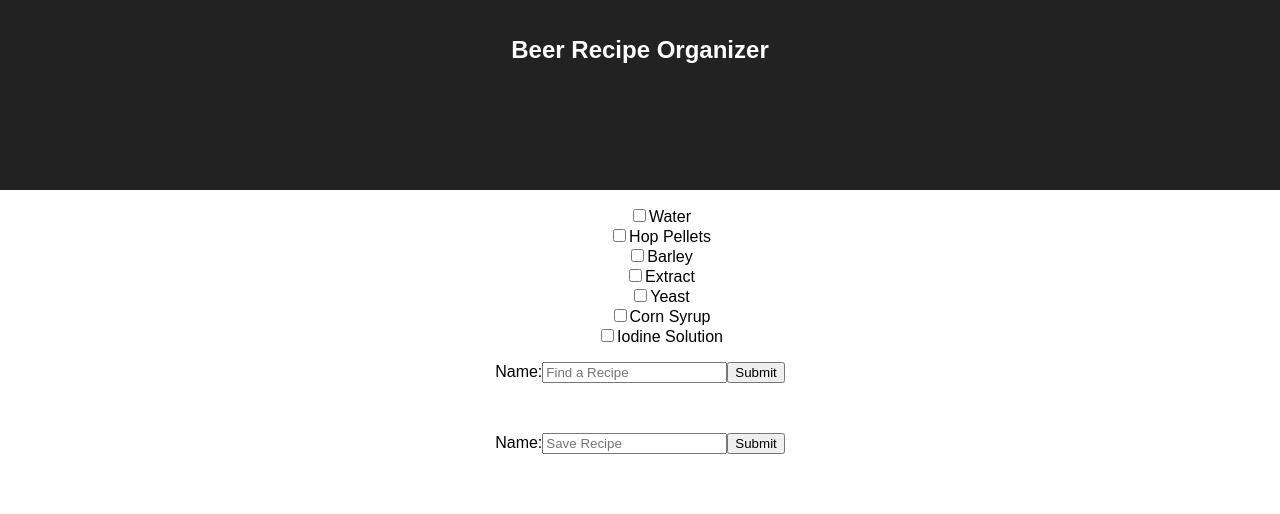
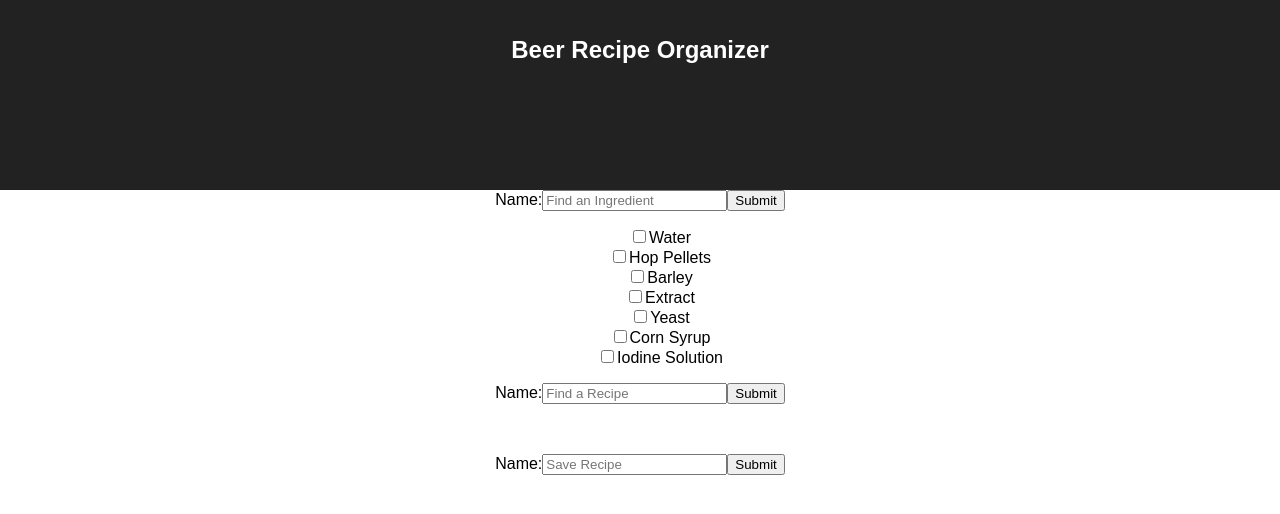
Before and after one commit to jarmbrust/beer-recipe, a React (Create React App) app: page / in a window 1280 px wide. Shown: the top 514 px of the page. Built offline with nearby package versions, Linux system fonts and the light colour scheme.

Commit message:
corrected misspelling

```diff
--- a/src/App.jsx
+++ b/src/App.jsx
@@ -1,16 +1,16 @@
 import React, { Component } from 'react';
 import './App.css';
-import Ingredents from './components/Ingredents/Ingredents';
-import IngredentsRecipe from './components/Ingredents/IngredentsRecipe';
+import Ingredients from './components/Ingredients/Ingredients';
+import IngredientsRecipe from './components/Ingredients/IngredientsRecipe';
 import SearchRecipes from './components/Search/SearchRecipes';
-import IngredentsSaveRecipe from './components/Ingredents/IngredentsSaveRecipe';
+import IngredientsSaveRecipe from './components/Ingredients/IngredientsSaveRecipe';
 
 class App extends Component {
   constructor(props) {
     super(props);
 
     this.state = {
-      ingredents: [
+      ingredients: [
         'Water',
         'Hop Pellets',
         'Barley',
@@ -28,6 +28,7 @@ class App extends Component {
     };
 
     this.handleCheckedBox = this.handleCheckedBox.bind(this);
+    this.handleSearchIngredients = this.handleSearchIngredients.bind(this);
     this.handleSearchRecipes = this.handleSearchRecipes.bind(this);
     this.getSearchResults = this.getSearchResults.bind(this);
     this.getSearchedRecipe = this.getSearchedRecipe.bind(this);
@@ -42,6 +43,10 @@ class App extends Component {
       recipeCopy.newList = recipeCopy.newList.filter(item => item !== checkbox.value)
     }
     this.setState({recipes: recipeCopy});
+  }
+
+  handleSearchIngredients = value => {
+
   }
 
   handleSearchRecipes = value => {
@@ -77,18 +82,26 @@ class App extends Component {
         <header className="App-header">
           <h1 className="App-title">Beer Recipe Organizer</h1>
         </header>
-        <div className="ingredents-list">
-          <Ingredents
-            ingredents={this.state.ingredents}
+        <div className="ingredients-list">
+          <SearchRecipes
+            text="Find an Ingredient"
+            onChange={this.handleSearchIngredients}
+          />
+          <Ingredients
+            ingredients={this.state.ingredients}
             onChecked={this.handleCheckedBox}
           />
         </div>
         <div>
           <SearchRecipes
+            text="Find a Recipe"
             onChange={this.handleSearchRecipes}
           />
-         <IngredentsRecipe list={this.getSearchedRecipe()} recipeName={this.state.recipeSearch}/>
-         <IngredentsSaveRecipe onChange={this.saveRecipe} />
+          <IngredientsRecipe
+            list={this.getSearchedRecipe()}
+            recipeName={this.state.recipeSearch}
+          />
+          <IngredientsSaveRecipe onChange={this.saveRecipe} />
         </div>
       </div>
     );
--- a/src/components/Ingredents/Ingredents.jsx
+++ b/src/components/Ingredients/Ingredients.jsx
@@ -1,6 +1,6 @@
 import React from 'react';
 
-class Ingredents extends React.Component {
+class Ingredients extends React.Component {
   constructor(props) {
     super(props);
     this.handleChecked = this.handleChecked.bind(this);
@@ -14,7 +14,7 @@ class Ingredents extends React.Component {
     return (
       <ul>
         {
-          this.props.ingredents.map((item, index) => {
+          this.props.ingredients.map((item, index) => {
             return <li key={index}>
                 <input
                   type="checkbox"
@@ -31,4 +31,4 @@ class Ingredents extends React.Component {
   }
 }
 
-export default Ingredents;
+export default Ingredients;
--- a/src/components/Ingredents/IngredentsRecipe.jsx
+++ b/src/components/Ingredients/IngredientsRecipe.jsx
@@ -1,6 +1,6 @@
 import React from 'react';
 
-const IngredentsRecipe = props => {
+const IngredientsRecipe = props => {
   return (
     <ul><span className="recipe-title">{props.recipeName}</span>
       {
@@ -12,4 +12,4 @@ const IngredentsRecipe = props => {
   );
 }
 
-export default IngredentsRecipe;
+export default IngredientsRecipe;
--- a/src/components/Ingredents/IngredentsSaveRecipe.jsx
+++ b/src/components/Ingredients/IngredientsSaveRecipe.jsx
@@ -1,6 +1,6 @@
 import React from 'react';
 
-class IngredentsSaveRecipe extends React.Component {
+class IngredientsSaveRecipe extends React.Component {
   constructor(props) {
     super(props);
 
@@ -25,4 +25,4 @@ class IngredentsSaveRecipe extends React.Component {
   }
 }
 
-export default IngredentsSaveRecipe;
+export default IngredientsSaveRecipe;
--- a/src/components/Search/SearchRecipes.jsx
+++ b/src/components/Search/SearchRecipes.jsx
@@ -22,7 +22,7 @@ class SearchRecipes extends React.Component {
       <form onSubmit={this.handleSearch}>
         <label>
           Name:
-          <input type="text" name="test" id="recipe-search-text" placeholder="Find a Recipe" onChange={this.handleChange} />
+          <input type="text" name="test" id="recipe-search-text" placeholder={this.props.text} onChange={this.handleChange} />
         </label>
         <input type="submit" value="Submit" />
       </form>
```
